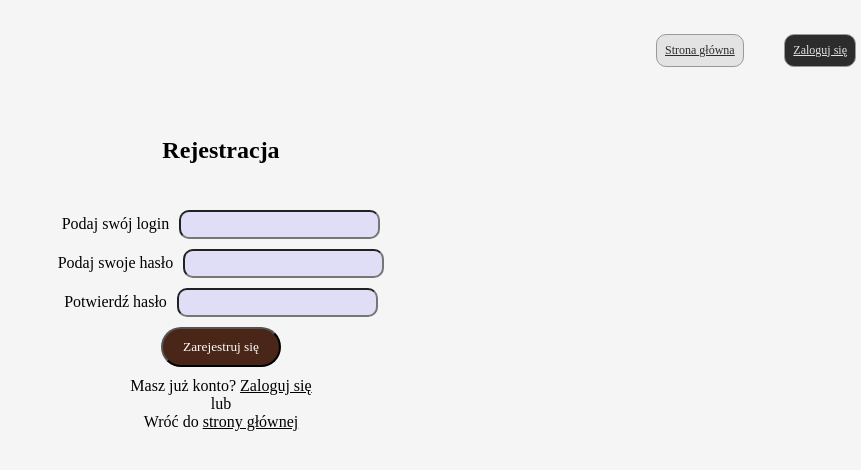
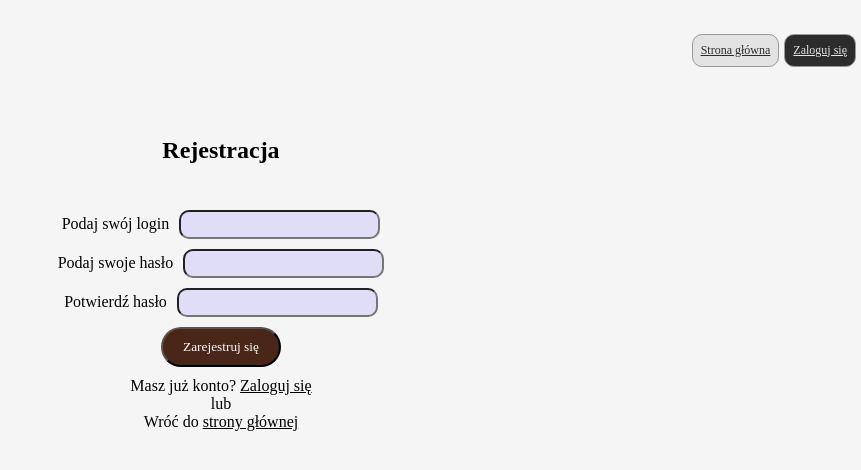
Before and after one commit to RadekPalka/react-i-am-sober, a React (Vite) app: page /registration-page in a window 1280 px wide. Shown: the top 470 px of the page, without its empty margins (419-1280 px from the left). Built offline with nearby package versions, Linux system fonts and the light colour scheme.

Commit message:
style: change header navbar styling

```diff
--- a/src/components/StyledLi.ts
+++ b/src/components/StyledLi.ts
@@ -3,9 +3,11 @@ type StyledLiProps = {
 	$background: string;
 	$border?: string;
 	$color: string;
+	$marginLeft?: string;
 };
 export const StyledLi = styled.li<StyledLiProps>`
 	display: block;
+	margin-left: ${(props) => props.$marginLeft};
 	padding: 8px;
 	color: ${(props) => props.$color};
 	font-size: 12px;
--- a/src/components/StyledUl.ts
+++ b/src/components/StyledUl.ts
@@ -8,5 +8,5 @@ export const StyledUl = styled.ul<UlStyledProps>`
 	justify-content: ${(props) => props.$justifyContent || 'space-between'};
 	list-style-type: none;
 	margin-right: 5px;
-	width: 200px;
+	width: 300px;
 `;
--- a/src/pages/LoginForm.tsx
+++ b/src/pages/LoginForm.tsx
@@ -71,11 +71,11 @@ export const LoginForm: React.FC = () => {
 		<>
 			<header>
 				<StyledNav $justifyContent='end'>
-					<StyledUl>
+					<StyledUl $justifyContent='end'>
 						<StyledLi $color='#2c2c2c' $background='#e3e3e3'>
 							<StyledLink to='/'>Strona główna</StyledLink>
 						</StyledLi>
-						<StyledLi $color='#e3e3e3' $background='#2c2c2c'>
+						<StyledLi $color='#e3e3e3' $background='#2c2c2c' $marginLeft='5px'>
 							<StyledLink to='/registration-page'>Zarejestruj się</StyledLink>
 						</StyledLi>
 					</StyledUl>
--- a/src/pages/RegistrationForm.tsx
+++ b/src/pages/RegistrationForm.tsx
@@ -74,11 +74,11 @@ export const RegistrationForm: React.FC = () => {
 		<>
 			<header>
 				<StyledNav $justifyContent='end'>
-					<StyledUl>
+					<StyledUl $justifyContent='end'>
 						<StyledLi $color='#2c2c2c' $background='#e3e3e3'>
 							<StyledLink to='/'>Strona główna</StyledLink>
 						</StyledLi>
-						<StyledLi $color='#e3e3e3' $background='#2c2c2c'>
+						<StyledLi $color='#e3e3e3' $background='#2c2c2c' $marginLeft='5px'>
 							<StyledLink to='/login-page'>Zaloguj się</StyledLink>
 						</StyledLi>
 					</StyledUl>
```
